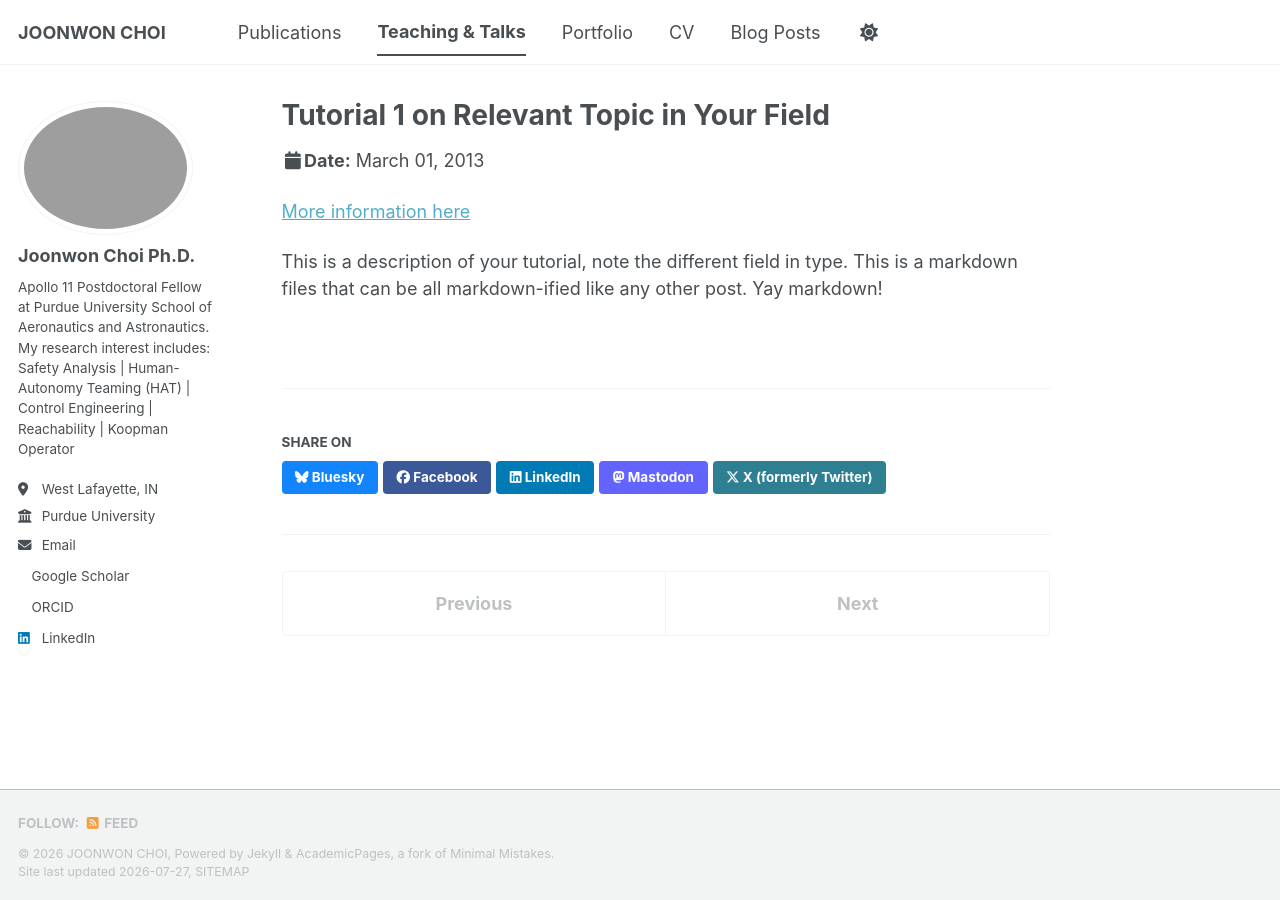
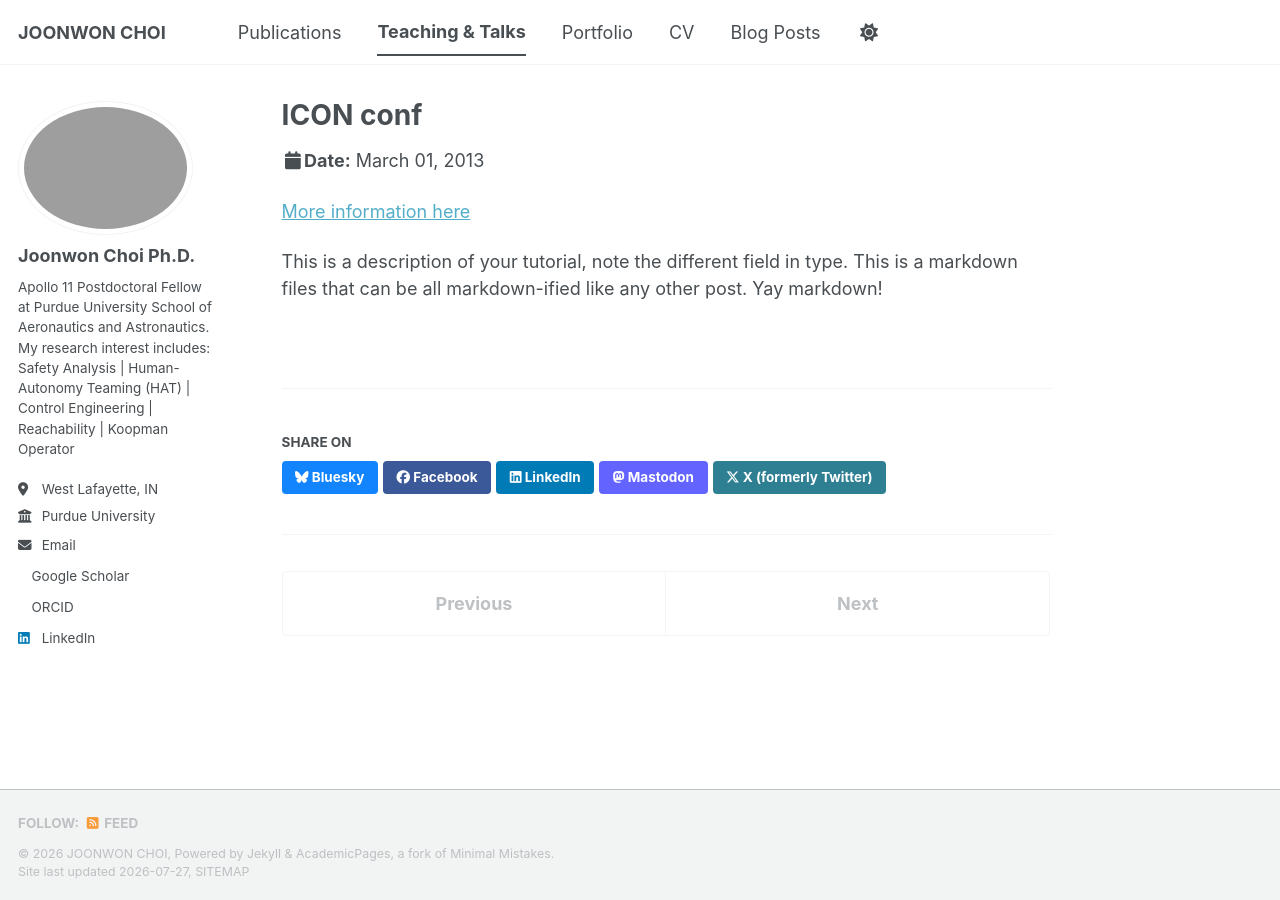
Before and after one commit to netakoi/netakoi.github.io, a Jekyll site: the page built from _talks/2013-03-01-tutorial-1.md, in a window 1280 px wide. Built offline with Jekyll 4.4.1, drawn with Linux system fonts in a browser that asks for light colours; a style sheet for code colours, icons or effects is not loaded.

Commit message:
Update 2013-03-01-tutorial-1.md

```diff
--- a/_talks/2013-03-01-tutorial-1.md
+++ b/_talks/2013-03-01-tutorial-1.md
@@ -1,5 +1,5 @@
 ---
-title: "Tutorial 1 on Relevant Topic in Your Field"
+title: "ICON conf"
 collection: talks
 type: "Tutorial"
 permalink: /talks/2013-03-01-tutorial-1
```
